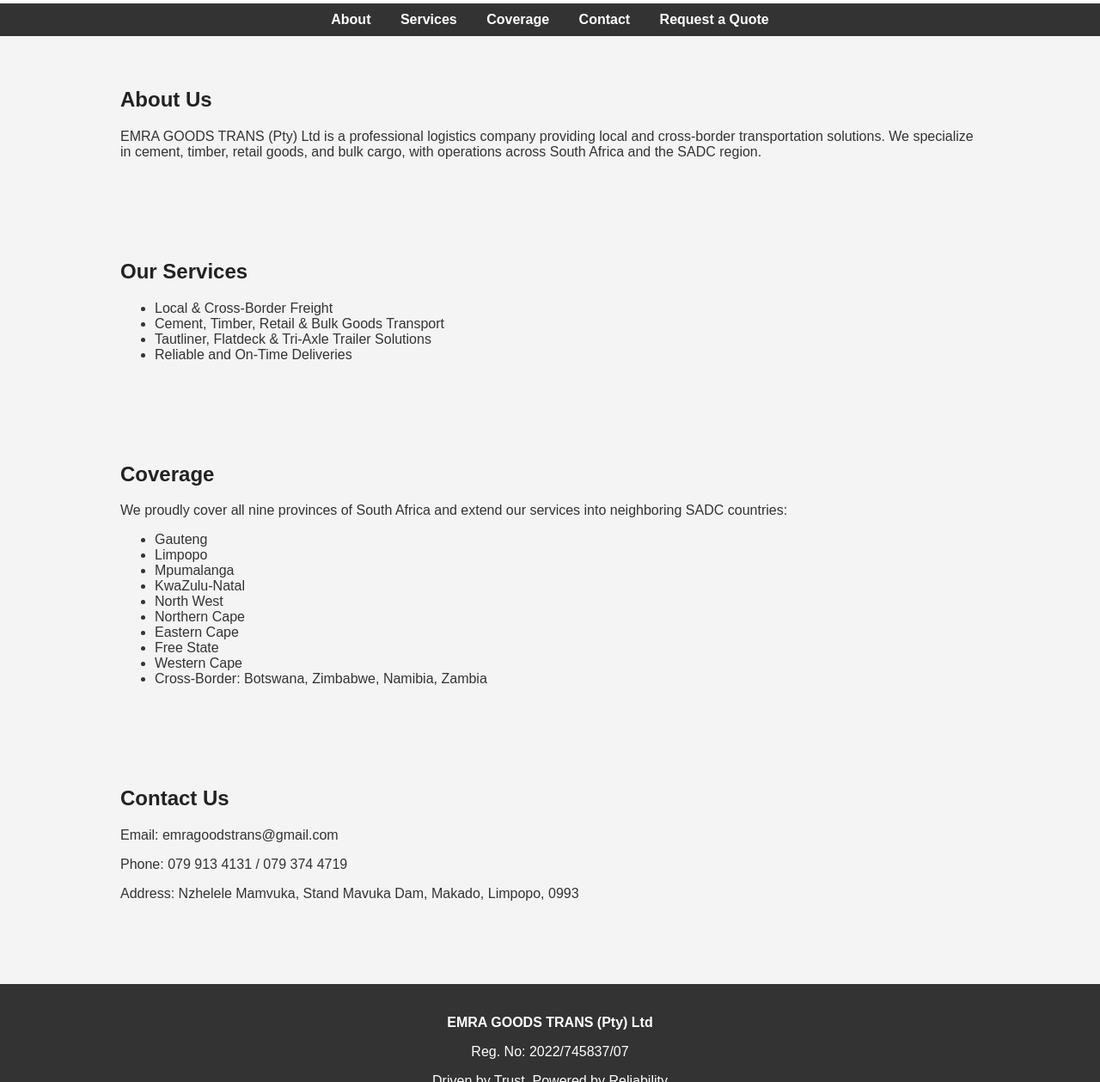
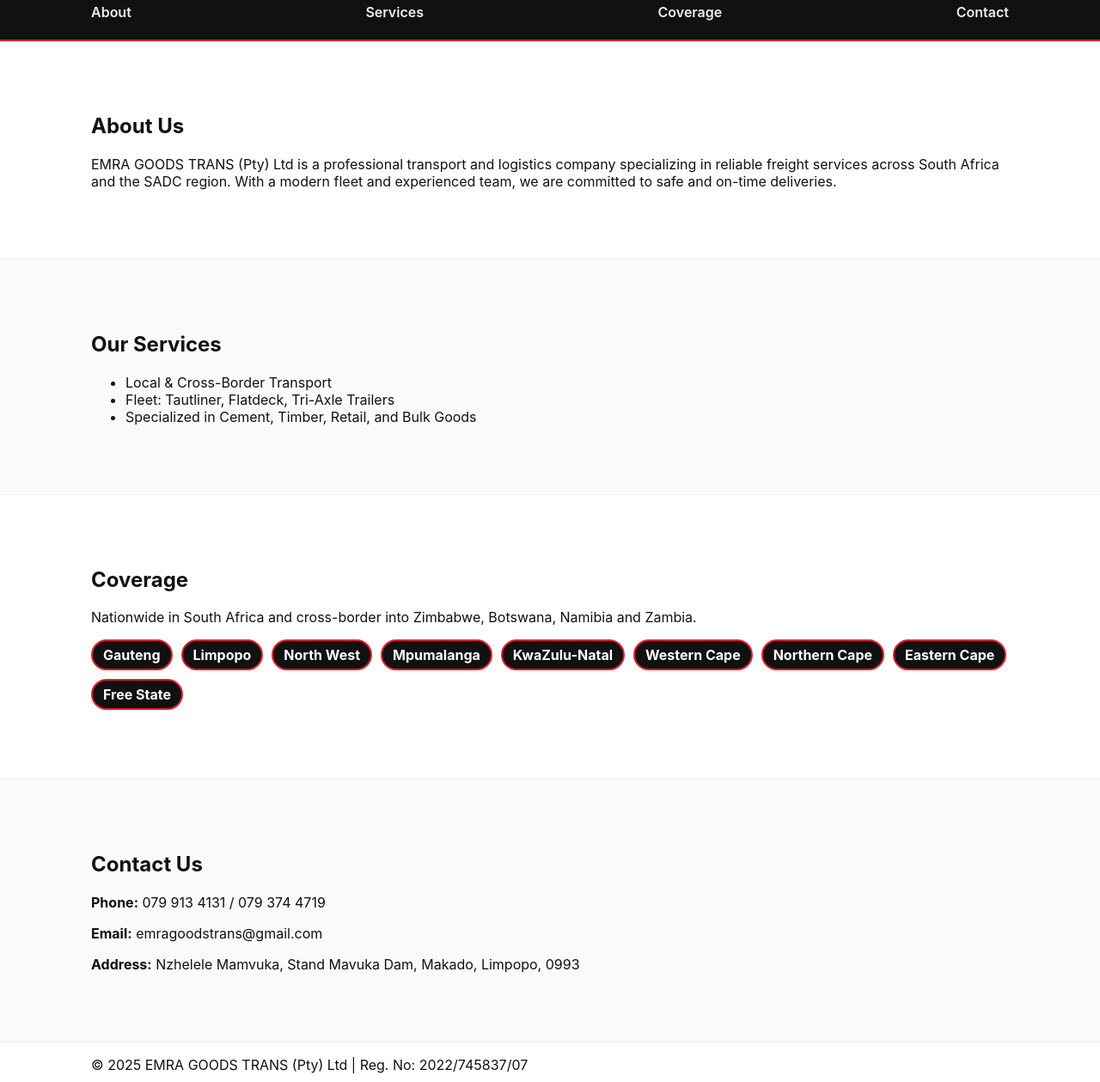
Before and after one commit to emragoodstrans/Emra-Website, a plain HTML site: page index.html in a window 1280 px wide. Shown: the part 54-1313 px from the top of the page at 86% size. Drawn offline with Linux system fonts and the light colour scheme.

Commit message:
Add files via upload
Signed-off-by: emragoodstrans <emragoodstrans@gmail.com>

```diff
--- a/index.html
+++ b/index.html
@@ -1,116 +1,85 @@
-<!DOCTYPE html>
-<html lang="en">
+
+<!DOCTYPE HTML>
+<html>
   <head>
-  <meta charset="UTF-8">
-  <meta name="viewport" content="width=device-width, initial-scale=1.0">
     <title>EMRA GOODS TRANS</title>
-  <style>
-    body {
-      font-family: Arial, sans-serif;
-      margin: 0;
-      padding: 0;
-      background-color: #f4f4f4; /* Light grey background */
-      color: #333;
-    }
-    header {
-      background: #fff;
-      padding: 20px;
-      text-align: center;
-    }
-    header img {
-      max-width: 280px; /* Increased logo size */
-      height: auto;
-    }
-    nav {
-      background: #333;
-      padding: 10px;
-      text-align: center;
-    }
-    nav a {
-      color: #fff;
-      margin: 0 15px;
-      text-decoration: none;
-      font-weight: bold;
-    }
-    nav a:hover {
-      color: #f4f4f4;
-      text-decoration: underline;
-    }
-    section {
-      padding: 40px;
-      max-width: 1000px;
-      margin: auto;
-    }
-    h1, h2 {
-      color: #222;
-    }
-    footer {
-      background: #333;
-      color: #fff;
-      text-align: center;
-      padding: 20px;
-      margin-top: 40px;
-    }
-  </style>
+    <meta charset="utf-8" />
+    <meta name="viewport" content="width=device-width, initial-scale=1, user-scalable=no" />
+    <link rel="stylesheet" href="styles.css" />
   </head>
   <body>
-  <header>
+    <!-- Header -->
+    <header class="site-header">
+      <div class="container">
+        <div class="brand">
           <img src="EMRA GOODS TRANS.jpg" alt="EMRA GOODS TRANS Logo">
-  </header>
-
-  <nav>
+        </div>
+        <nav class="nav">
           <a href="#about">About</a>
           <a href="#services">Services</a>
           <a href="#coverage">Coverage</a>
           <a href="#contact">Contact</a>
-    <a href="#quote">Request a Quote</a>
         </nav>
+      </div>
+    </header>
 
-  <section id="about">
-    <h1>About Us</h1>
-    <p>EMRA GOODS TRANS (Pty) Ltd is a professional logistics company providing local and cross-border transportation solutions. We specialize in cement, timber, retail goods, and bulk cargo, with operations across South Africa and the SADC region.</p>
+    <!-- About -->
+    <section id="about" class="section">
+      <div class="container">
+        <h2>About Us</h2>
+        <p>EMRA GOODS TRANS (Pty) Ltd is a professional transport and logistics company specializing in reliable
+        freight services across South Africa and the SADC region. With a modern fleet and experienced team,
+        we are committed to safe and on-time deliveries.</p>
+      </div>
     </section>
 
-  <section id="services">
+    <!-- Services -->
+    <section id="services" class="section alt">
+      <div class="container">
         <h2>Our Services</h2>
         <ul>
-      <li>Local & Cross-Border Freight</li>
-      <li>Cement, Timber, Retail & Bulk Goods Transport</li>
-      <li>Tautliner, Flatdeck & Tri-Axle Trailer Solutions</li>
-      <li>Reliable and On-Time Deliveries</li>
+          <li>Local & Cross-Border Transport</li>
+          <li>Fleet: Tautliner, Flatdeck, Tri-Axle Trailers</li>
+          <li>Specialized in Cement, Timber, Retail, and Bulk Goods</li>
         </ul>
+      </div>
     </section>
 
-  <section id="coverage">
+    <!-- Coverage -->
+    <section id="coverage" class="section">
+      <div class="container">
         <h2>Coverage</h2>
-    <p>We proudly cover all nine provinces of South Africa and extend our services into neighboring SADC countries:</p>
-    <ul>
+        <p>Nationwide in South Africa and cross-border into Zimbabwe, Botswana, Namibia and Zambia.</p>
+        <ul class="tags">
           <li>Gauteng</li>
           <li>Limpopo</li>
+          <li>North West</li>
           <li>Mpumalanga</li>
           <li>KwaZulu-Natal</li>
-      <li>North West</li>
+          <li>Western Cape</li>
           <li>Northern Cape</li>
           <li>Eastern Cape</li>
           <li>Free State</li>
-      <li>Western Cape</li>
-      <li>Cross-Border: Botswana, Zimbabwe, Namibia, Zambia</li>
         </ul>
+      </div>
     </section>
 
-  <section id="contact">
+    <!-- Contact -->
+    <section id="contact" class="section alt">
+      <div class="container">
         <h2>Contact Us</h2>
-    <p>Email: emragoodstrans@gmail.com</p>
-    <p>Phone: 079 913 4131 / 079 374 4719</p>
-    <p>Address: Nzhelele Mamvuka, Stand Mavuka Dam, Makado, Limpopo, 0993</p>
+        <p><strong>Phone:</strong> 079 913 4131 / 079 374 4719</p>
+        <p><strong>Email:</strong> emragoodstrans@gmail.com</p>
+        <p><strong>Address:</strong> Nzhelele Mamvuka, Stand Mavuka Dam, Makado, Limpopo, 0993</p>
+      </div>
     </section>
 
-  <footer>
-    <p><strong>EMRA GOODS TRANS (Pty) Ltd</strong></p>
-    <p>Reg. No: 2022/745837/07</p>
-    <p>Driven by Trust, Powered by Reliability</p>
-    <p>Email: emragoodstrans@gmail.com | Phone: 079 913 4131</p>
-    <p>© 2025 EMRA GOODS TRANS. All rights reserved.</p>
+    <!-- Footer -->
+    <footer class="footer">
+      <div class="container">
+        <p>© 2025 EMRA GOODS TRANS (Pty) Ltd | Reg. No: 2022/745837/07</p>
+        <a href="mailto:emragoodstrans@gmail.com" class="btn-quote">Request a Quote</a>
+      </div>
     </footer>
   </body>
 </html>
```
Lines whose indentation alone changed are shown as unchanged.
